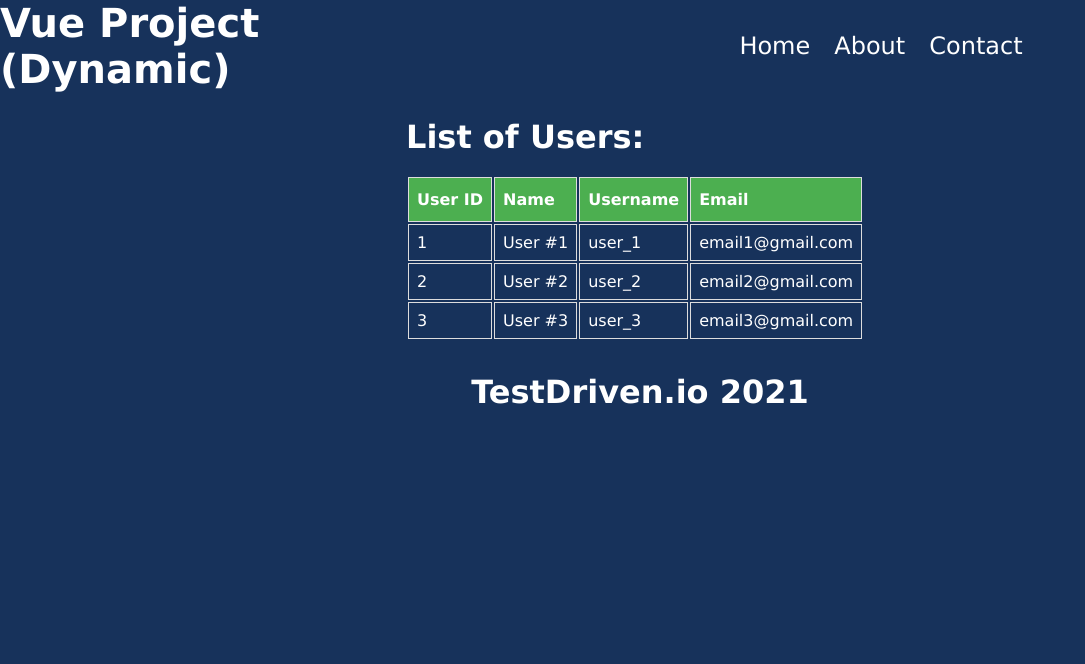
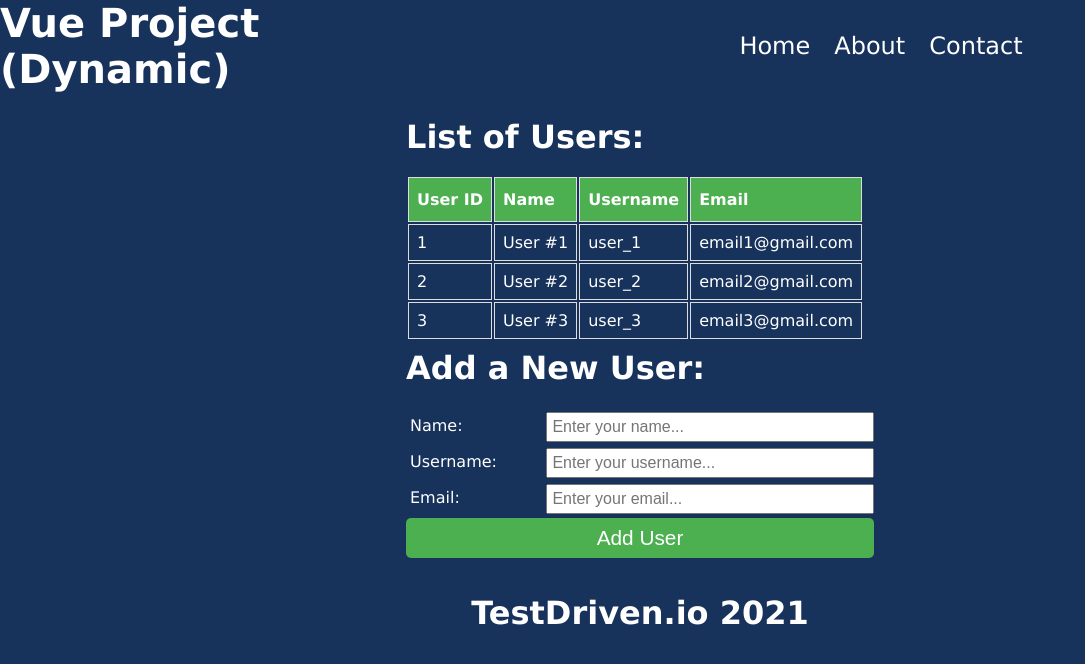
Before and after one commit to game123/crud_vue, a Vue app: page / in a window 1280 px wide. Shown: the top 664 px of the page, without its empty margins (0-1085 px from the left). Built offline with nearby package versions, Linux system fonts and the light colour scheme.

Commit message:
Done with Custom Events

```diff
--- /dev/null
+++ b/src/components/AddNewUser.vue
@@ -0,0 +1,82 @@
+<template>
+  <h1>Add a New User:</h1>
+  <br>
+  <div>
+    <label for="newName">Name:</label>
+    <input type="text" id="newName" v-model="user.name" placeholder="Enter your name..." />
+    <br>
+    <label for="newUsername">Username:</label>
+    <input type="text" id="newUsername" v-model="user.username" placeholder="Enter your username..." />
+    <br>
+    <label for="newEmail">Email:</label>
+    <input type="email" id="newEmail" v-model="user.email" placeholder="Enter your email..." />
+    <br>
+    <button v-on:click="addNewUser">Add User</button>
+  </div>
+</template>
+<script>
+import { ref } from '@vue/reactivity'
+
+export default {
+  name: 'AddNewUser',
+  emits: ['create-user'],
+  setup (props, context) {
+    const user = ref({
+      name: '',
+      username: '',
+      email: ''
+    })
+
+    const addNewUser = () => {
+      context.emit('create-user', user.value)
+
+      // Clear the variables used for reading in the new user's info
+      user.value.name = ''
+      user.value.username = ''
+      user.value.email = ''
+    }
+
+    return { user, addNewUser }
+  }
+}
+</script>
+<style scoped>
+h1 {
+  margin-top: 0.5rem;
+}
+
+label {
+  float: left;
+  width: 30%;
+  margin-top: 6px;
+  padding: 4px;
+}
+
+input[type=text] {
+  margin-left: auto;
+}
+
+input, button {
+  float: left;
+  width: 70%;
+  margin-top: 6px;
+  padding: 4px;
+  font-size: 1em;
+}
+
+button:focus {
+  border-color:#333;
+}
+
+button {
+  width: 100%;
+  background-color: #4CAF50;
+  color: white;
+  padding: 0.5rem 1.0rem;
+  margin: 4px 0;
+  border: none;
+  border-radius: 5px;
+  cursor: pointer;
+  font-size: 1.3rem;
+}
+</style>
--- a/src/components/Content.vue
+++ b/src/components/Content.vue
@@ -3,16 +3,19 @@
     <h1>List of Users:</h1>
     <br />
     <app-list-users v-bind:users="users"></app-list-users>
+    <app-add-new-user v-on:create-user="createUser"></app-add-new-user>
   </div>
 </template>
 <script>
 import { ref } from '@vue/reactivity'
 import ListUsers from './ListUsers.vue'
+import AddNewUser from './AddNewUser.vue'
 
 export default {
   name: 'Content',
   components: {
-    'app-list-users': ListUsers
+    'app-list-users': ListUsers,
+    'app-add-new-user': AddNewUser
   },
   setup () {
     const message = ref('Content goes here!')
@@ -37,7 +40,22 @@ export default {
       }
     ])
 
-    return { message, users }
+    const createUser = (user) => {
+      // Check that all fields are filled in before adding the user
+      if ((user.name !== '') && (user.username !== '') && (user.email !== '')) {
+        var newUser = {
+          id: users.value.length + 1,
+          name: user.name,
+          username: user.username,
+          email: user.email
+        }
+
+        // Add the user to the local array of users
+        users.value.push(newUser)
+      }
+    }
+
+    return { message, users, createUser }
   }
 }
 </script>
```
Also changed, not shown: src/components/Navigation.vue (indentation only).
